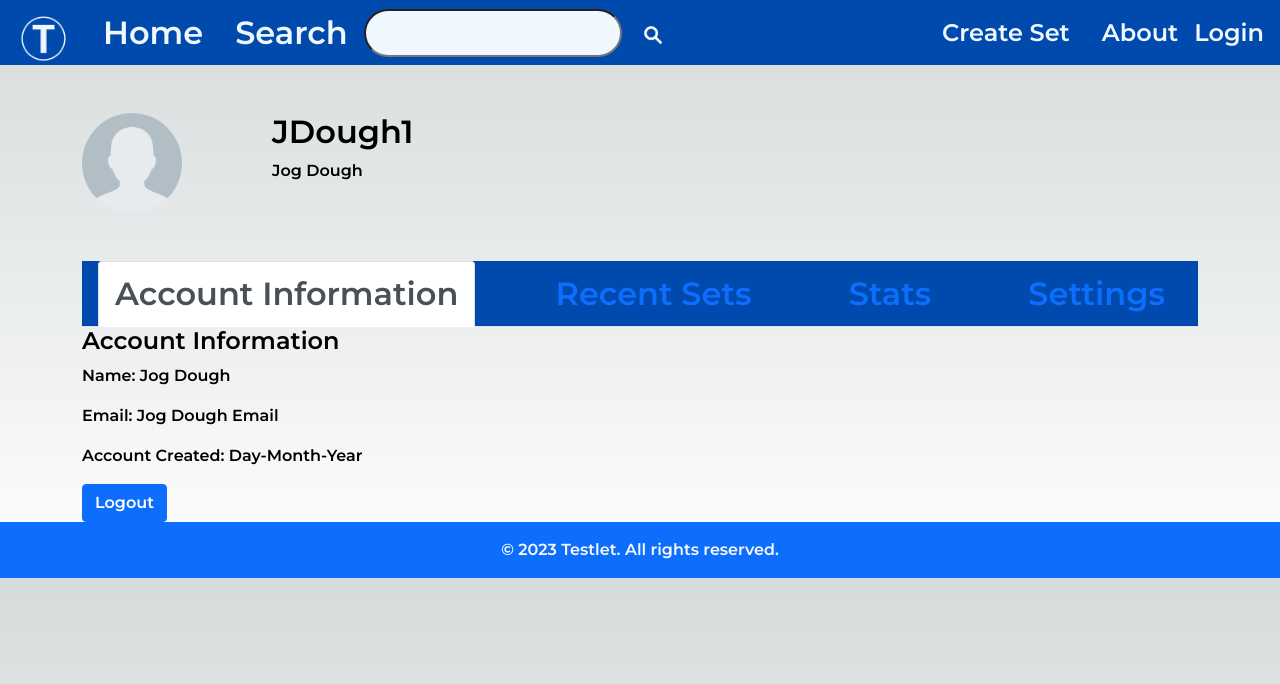
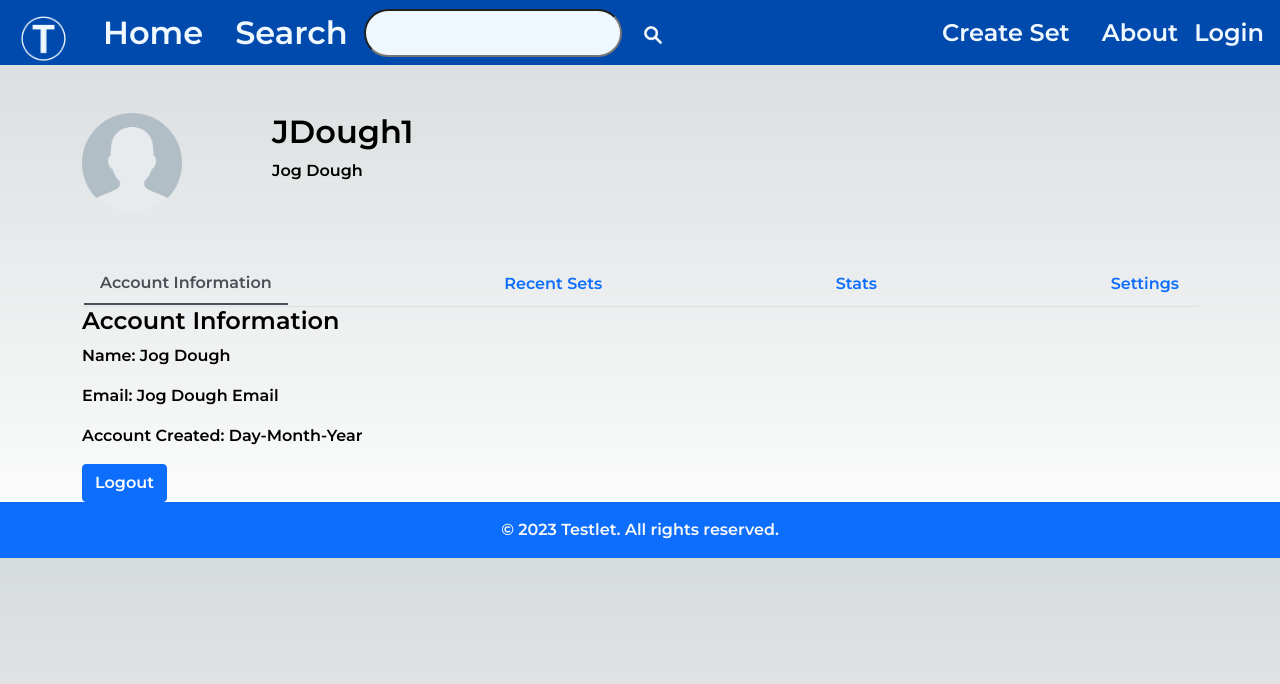
Before and after one commit to izakrobles/testlet, a Next.js app in the folder testlet/: page /account in a window 1280 px wide. Shown: the top 684 px of the page. Built offline with nearby package versions, Linux system fonts and the light colour scheme.

Commit message:
changes to css for account page

```diff
--- a/testlet/styles/globals.css
+++ b/testlet/styles/globals.css
@@ -352,8 +352,8 @@ input:focus {
 }
 
 /* account page stuff */
-.nav-account {
-  color: aliceblue;
+.account-tab {
+  background-color: rgba(0, 0, 0, 0);
   display: flex;
   justify-content: space-between;
   align-items: center;
@@ -361,27 +361,6 @@ input:focus {
   padding: 2px;
   height: fit-content;
   font-size: 1rem;
-  border-radius: 10px;
-}
-
-.nav-account .nav-link.active::after {
-  content: '';
-  display: block;
-  width: 100%;
-  height: 3px;
-  background-color: blue;
-  position: absolute;
-  bottom: -1px;
-  left: 0;
-}
-
-.nav-account .nav-link.active {
-  position: relative;
-  color: #333;
-}
-
-.nav-account a:hover {
-  cursor: pointer;
 }
 
 .profile-pic {
@@ -389,6 +368,20 @@ input:focus {
   height: 100px;
   border-radius: 50%;
 }
+.account-tab .nav-link.active {
+  border: none;
+  background-color: rgba(0, 0, 0, 0);
+  border-bottom-color: white;
+  border-bottom: 2px solid;
+}
+
+
+/* Set the background color of the tab content to match the page background
+.tab-content {
+  background-color: #f5f5f5;
+  padding: 20px;
+}
+*/
 
 
 
```
